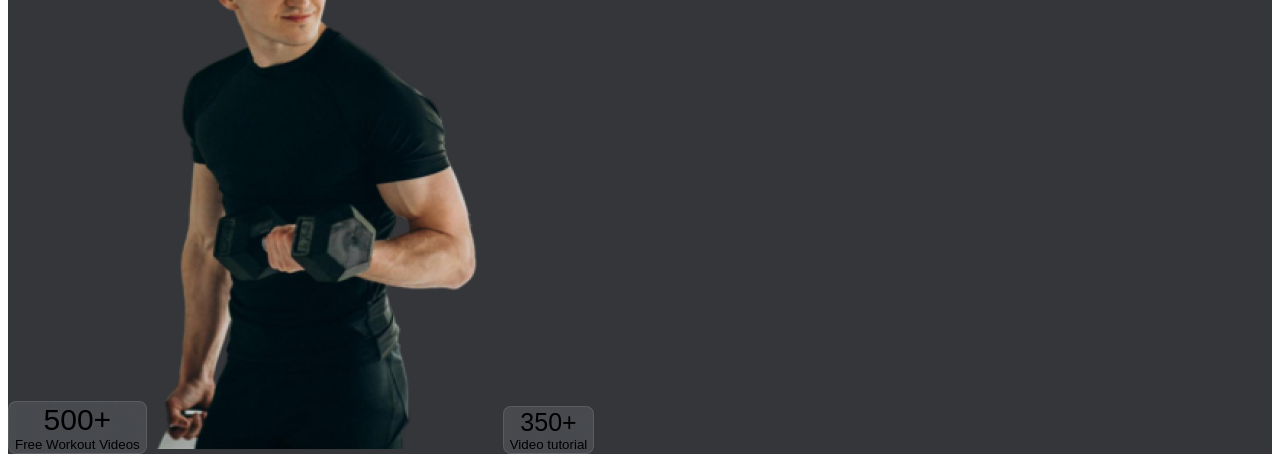
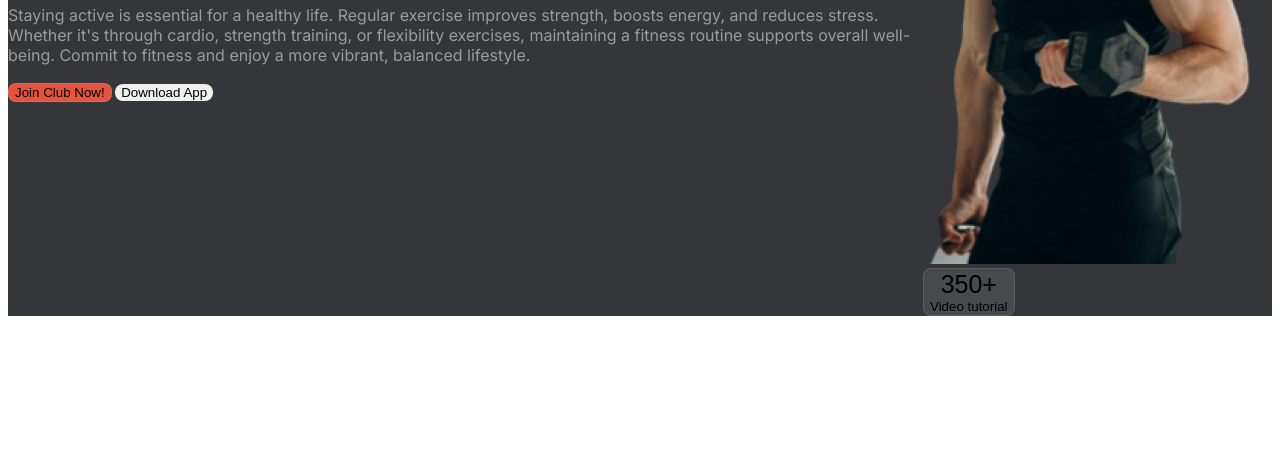
Before and after one commit to fahad2929/all-responsive-website, a plain HTML site: page index.html in a window 1280 px wide. Shown: the part 480-942 px from the top of the page. After the commit the page ends 804 px from the top, so only its background shows below. Drawn offline with Linux system fonts and the light colour scheme.

Commit message:
banner content

```diff
--- a/index.html
+++ b/index.html
@@ -18,11 +18,12 @@
 
             </ul>
       </nav>
-      <div class="banner">
+        <div class="banner-content display-flex">
+          <div class="banner">
                  <h1 class="banner-title">Get body in <br>shape & stay <br> healthy </h1>
-                  <p class="banner-description text-gray">Staying active is essential for a healthy life. Regular exercise improves strength, boosts energy, and reduces stress. Whether it's through cardio, strength training, or flexibility exercises, maintaining a fitness routine supports overall well-being. Commit to fitness and enjoy a more vibrant, balanced lifestyle.</p>
-                <button class="btn-primary">Join Club Now!</button> <button class="btn-primary">Download App</button>
-      </div>
+                  <p class="banner-description text-gray">Staying active is essential for a healthy life.  Regular exercise improves strength, boosts energy, and reduces stress. Whether it's through cardio, strength training, or flexibility exercises,  maintaining a fitness routine supports overall well-being. Commit to fitness and enjoy a more vibrant, balanced lifestyle.</p>
+                <button class="btn-primary">Join Club Now!</button> <button class="btn-primary-two">Download App</button>
+           </div>
            <div>
             <button class="btn-second">
                 <span id="videos-num">500+</span>
@@ -36,6 +37,7 @@
                 <span>Video tutorial</span>
               </button>
            </div>
+        </div>
     </header>
     <main>
 
--- a/styles/style.css
+++ b/styles/style.css
@@ -70,9 +70,27 @@
     max-width: 1440px;
     margin:0 auto;
   }
+/* .banner-title{
+font-weight: 900;
+} */
+.banner-description {
+  font-weight: 400;
+}
+  .banner-content{
+
+    justify-content: space-between;
+    align-items: center;
+    }
   .btn-primary{
-
-
+    box-sizing: border-box;
+    border: 1px solid rgba(255, 255, 255, 0.1);
+    border-radius: 8px;
+    background-color: #e6533c;
+  }
+  .btn-primary-two{
+    box-sizing: border-box;
+    border: 1px;
+    border-radius: 8px;
   }
   .btn-second{
     box-sizing: border-box;
```
